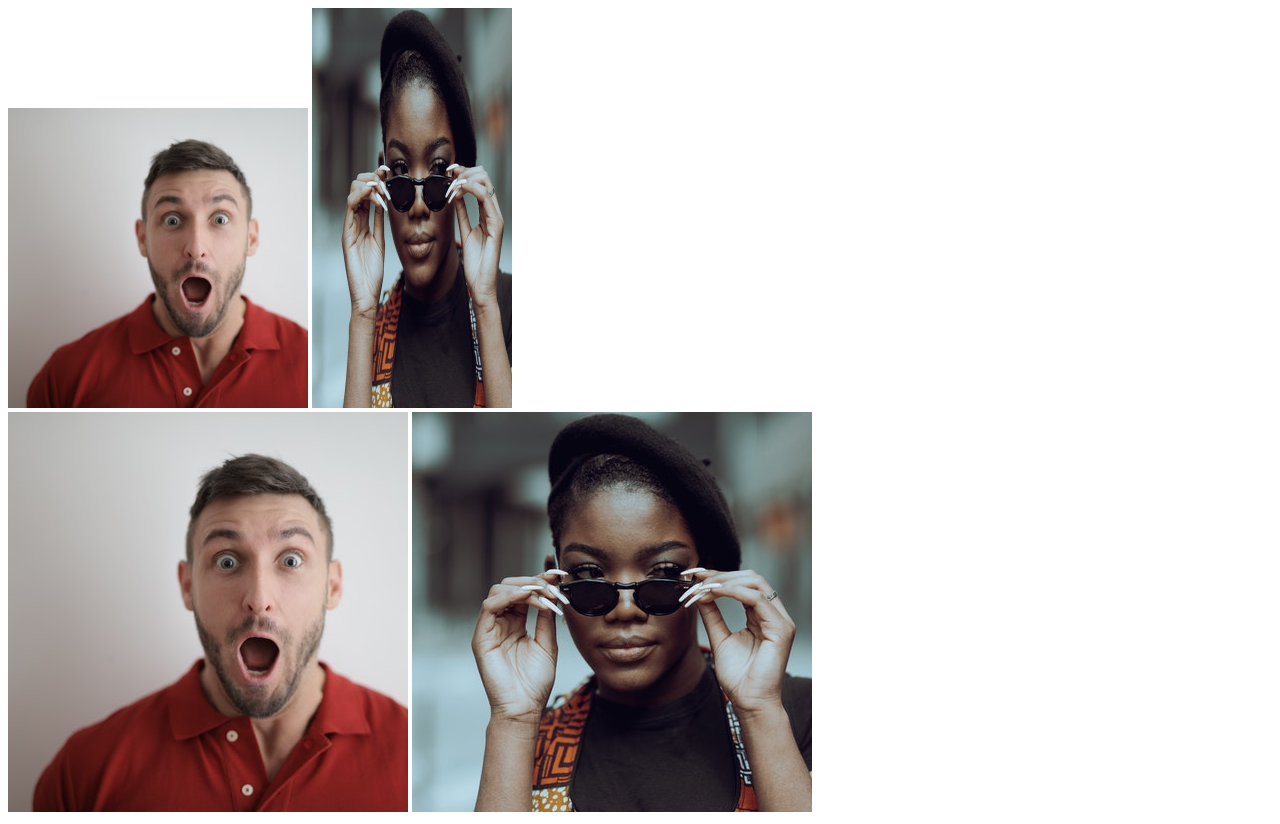
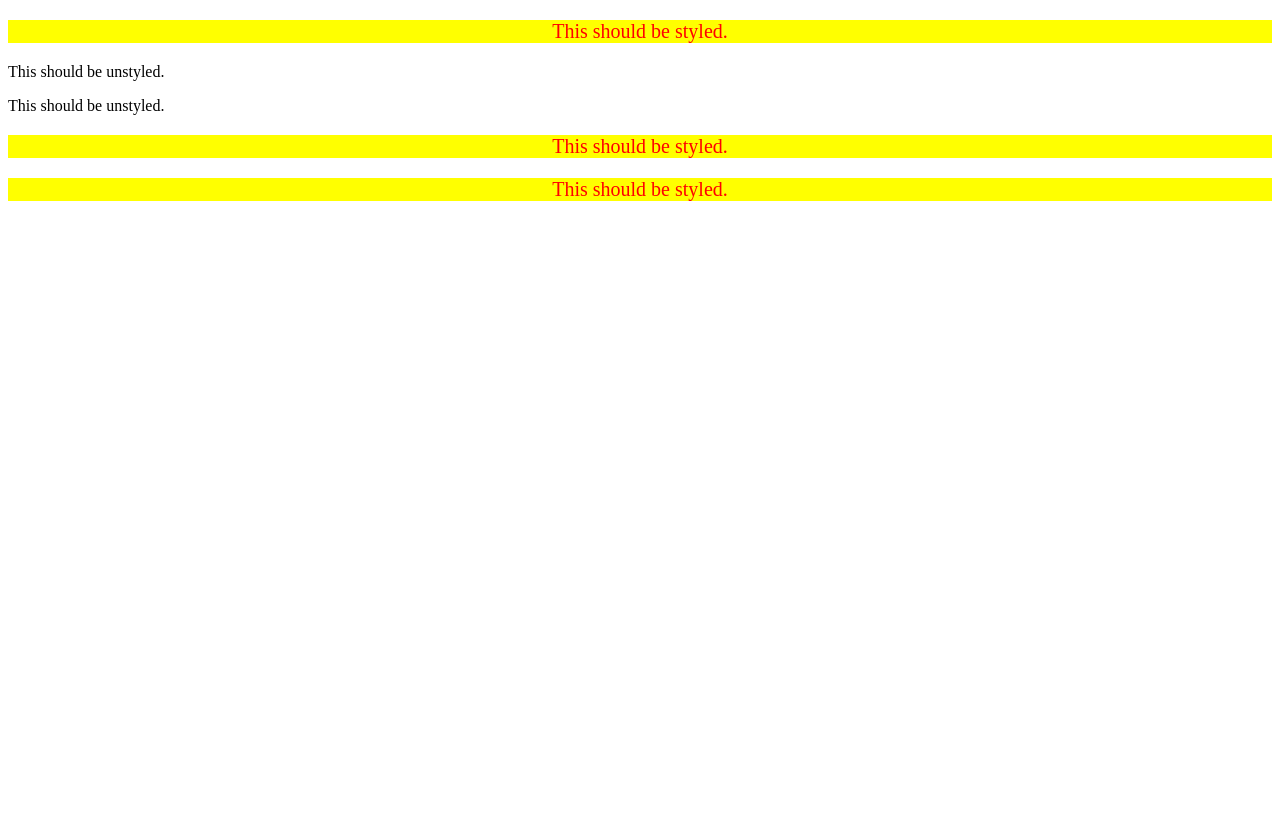
Before and after one commit to spiralknightx/Odin-Project-Css-, a plain HTML site: page index.html in a window 1280 px wide. After the commit the page ends 800 px from the top, so only its background shows below. Drawn offline with Linux system fonts and the light colour scheme.

Commit message:
exercise 5 finished

```diff
--- a/index.html
+++ b/index.html
@@ -4,19 +4,18 @@
     <meta charset="UTF-8">
     <meta http-equiv="X-UA-Compatible" content="IE=edge">
     <meta name="viewport" content="width=device-width, initial-scale=1.0">
-    <title>Chaining Selectors</title>
+    <title>Descendant Combinator</title>
     <link rel="stylesheet" href="style.css">
   </head>
   <body>
-    <!-- Use the classes BELOW this line -->
-    <div>
-      <img class="avatar , proportioned" src="images/pexels-andrea-piacquadio-3777931.jpg" alt="Woman with glasses">
-      <img class="avatar, distorted" src="images/pexels-katho-mutodo-8434791.jpg" alt="Man with surprised expression">
+    <div class="container">
+      <p class="text">This should be styled.</p>
     </div>
-    <!-- Use the classes ABOVE this line -->
-    <div>
-      <img class="original-proportioned" src="images/pexels-andrea-piacquadio-3777931.jpg" alt="Woman with glasses">
-      <img class="original-distorted" src="images/pexels-katho-mutodo-8434791.jpg" alt="Man with surprised expression">
+    <p class="text">This should be unstyled.</p>
+    <p class="text">This should be unstyled.</p>
+    <div class="container">
+      <p class="text">This should be styled.</p>
+      <p class="text">This should be styled.</p>
     </div>
   </body>
 </html>
--- a/style.css
+++ b/style.css
@@ -1,8 +1,6 @@
-.avatar,.distorted{
-    width: 200px;
-    height: 400px;
+div > p{
+    background: yellow;
+    color: red;
+   font-size: 20px;
+   text-align: center;
 }
-.avatar,.proportioned{
-    width: 300px;
-    height: auto;
-}
```
